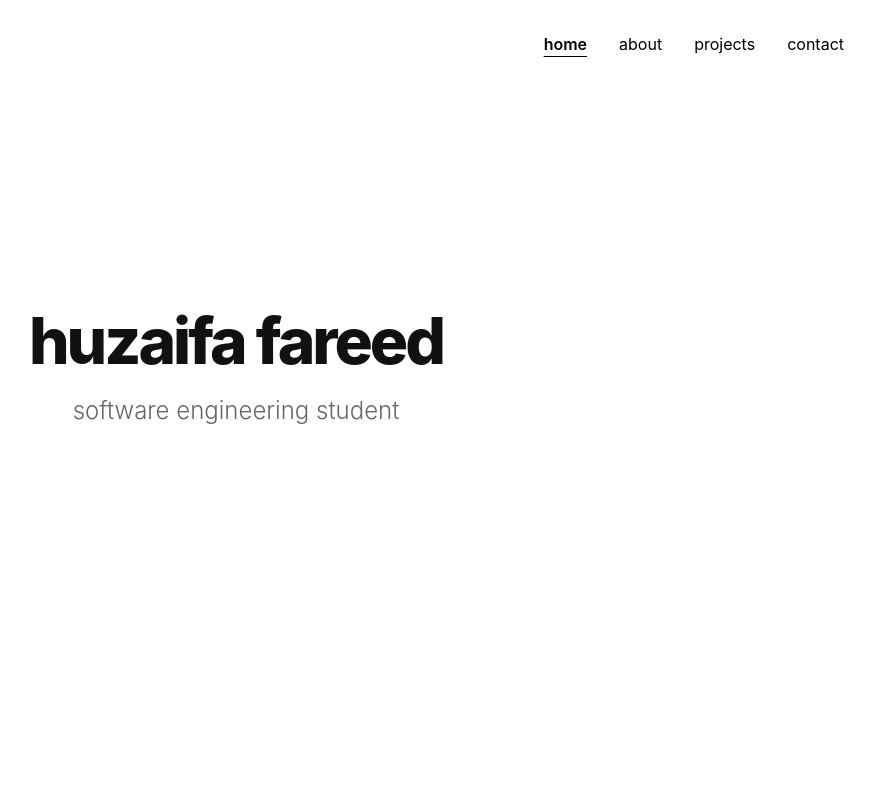
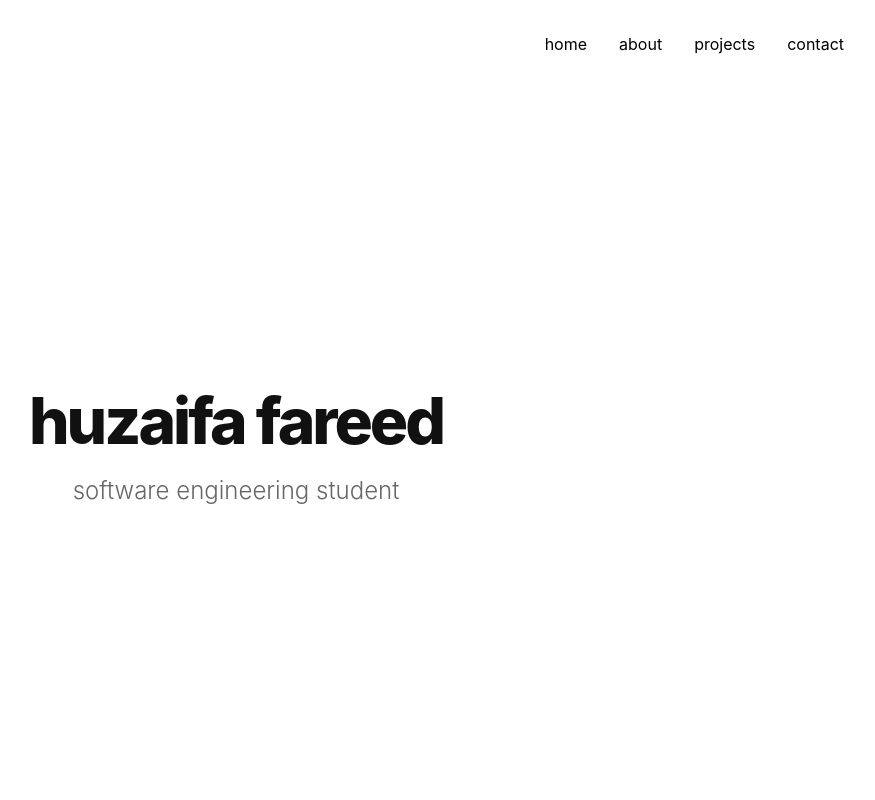
Before and after one commit to zaifnatra/website, a React (Vite) app: page / in a window 1280 px wide. Shown: the top 800 px of the page, without its empty margins (404-1279 px from the left). Built offline with nearby package versions, Linux system fonts and the light colour scheme.

Commit message:
updates
- updated cv
- can just scroll now

```diff
--- a/src/App.jsx
+++ b/src/App.jsx
@@ -1,4 +1,3 @@
-import { BrowserRouter as Router, Routes, Route } from 'react-router-dom';
 import Layout from './components/Layout';
 import Home from './pages/Home';
 import About from './pages/About';
@@ -7,16 +6,12 @@ import Contact from './pages/Contact';
 
 function App() {
   return (
-    <Router basename={import.meta.env.BASE_URL}>
-      <Layout>
-        <Routes>
-          <Route path="/" element={<Home />} />
-          <Route path="/about" element={<About />} />
-          <Route path="/projects" element={<Projects />} />
-          <Route path="/contact" element={<Contact />} />
-        </Routes>
-      </Layout>
-    </Router>
+    <Layout>
+      <Home id="home" />
+      <About id="about" />
+      <Projects id="projects" />
+      <Contact id="contact" />
+    </Layout>
   );
 }
 
--- a/src/components/Layout.jsx
+++ b/src/components/Layout.jsx
@@ -1,14 +1,6 @@
 import Navigation from './Navigation';
-import { useEffect } from 'react';
-import { useLocation } from 'react-router-dom';
 
 const Layout = ({ children }) => {
-    const location = useLocation();
-
-    // Scroll to top on route change
-    useEffect(() => {
-        window.scrollTo(0, 0);
-    }, [location.pathname]);
 
     return (
         <div style={{ minHeight: '100vh', display: 'flex', flexDirection: 'column' }}>
--- a/src/components/Navigation.jsx
+++ b/src/components/Navigation.jsx
@@ -1,13 +1,20 @@
-import { Link, useLocation } from 'react-router-dom';
+
 
 const Navigation = () => {
-  const location = useLocation();
   const links = [
-    { path: '/', label: 'home' },
-    { path: '/about', label: 'about' },
-    { path: '/projects', label: 'projects' },
-    { path: '/contact', label: 'contact' },
+    { path: '#home', label: 'home' },
+    { path: '#about', label: 'about' },
+    { path: '#projects', label: 'projects' },
+    { path: '#contact', label: 'contact' },
   ];
+
+  const handleScroll = (e, path) => {
+    e.preventDefault();
+    const element = document.querySelector(path);
+    if (element) {
+      element.scrollIntoView({ behavior: 'smooth' });
+    }
+  };
 
   return (
     <nav style={{
@@ -21,22 +28,23 @@ const Navigation = () => {
       gap: '2rem',
       zIndex: 100,
       background: 'rgba(255,255,255,0.95)',
-      backdropFilter: 'blur(5px)' // Subtle blur
+      backdropFilter: 'blur(5px)'
     }}>
       {links.map((link) => (
-        <Link
+        <a
           key={link.path}
-          to={link.path}
+          href={link.path}
+          onClick={(e) => handleScroll(e, link.path)}
           style={{
             fontSize: '1rem',
-            fontWeight: location.pathname === link.path ? '600' : '400',
-            textDecoration: location.pathname === link.path ? 'underline' : 'none',
-            textUnderlineOffset: '6px',
-            color: '#000'
+            fontWeight: '400',
+            textDecoration: 'none',
+            color: '#000',
+            cursor: 'pointer'
           }}
         >
           {link.label}
-        </Link>
+        </a>
       ))}
     </nav>
   );
--- a/src/index.css
+++ b/src/index.css
@@ -3,6 +3,10 @@
   --bg-color: #fff;
   --accent-color: #666;
   --font-main: 'Inter', system-ui, Avenir, Helvetica, Arial, sans-serif;
+}
+
+html {
+  scroll-behavior: smooth;
 }
 
 * {
@@ -43,6 +47,13 @@ button {
 }
 
 @keyframes fadeIn {
-  from { opacity: 0; transform: translateY(10px); }
-  to { opacity: 1; transform: translateY(0); }
+  from {
+    opacity: 0;
+    transform: translateY(10px);
+  }
+
+  to {
+    opacity: 1;
+    transform: translateY(0);
+  }
 }
--- a/src/pages/About.jsx
+++ b/src/pages/About.jsx
@@ -21,9 +21,9 @@ const Section = ({ title, content, images }) => (
     </div>
 );
 
-const About = () => {
+const About = ({ id }) => {
     return (
-        <div>
+        <div id={id} style={{ scrollMarginTop: '100px', paddingTop: '2rem' }}>
             <h2 style={{ fontSize: '2.5rem', fontWeight: '800', marginBottom: '3rem', letterSpacing: '-1px' }}>about me</h2>
 
             <Section
--- a/src/pages/Contact.jsx
+++ b/src/pages/Contact.jsx
@@ -1,8 +1,8 @@
 import cv from '../assets/cv.pdf';
 
-const Contact = () => {
+const Contact = ({ id }) => {
     return (
-        <div>
+        <div id={id} style={{ scrollMarginTop: '100px', paddingTop: '2rem', paddingBottom: '4rem' }}>
             <h2 style={{ fontSize: '2.5rem', fontWeight: '800', marginBottom: '3rem', letterSpacing: '-1px' }}>contact</h2>
 
             <div style={{ maxWidth: '600px' }}>
--- a/src/pages/Home.jsx
+++ b/src/pages/Home.jsx
@@ -1,12 +1,13 @@
-const Home = () => {
+const Home = ({ id }) => {
     return (
-        <div style={{
-            height: '60vh',
+        <div id={id} style={{
+            minHeight: '80vh', /* Changed from fixed height to min-height for better scroll feel */
             display: 'flex',
             flexDirection: 'column',
             justifyContent: 'center',
             alignItems: 'center',
-            textAlign: 'center'
+            textAlign: 'center',
+            scrollMarginTop: '100px'
         }}>
             <h1 style={{ fontSize: 'clamp(3rem, 5vw, 4.5rem)', fontWeight: '800', marginBottom: '1rem', letterSpacing: '-3px', lineHeight: '1.1' }}>
                 huzaifa fareed
--- a/src/pages/Projects.jsx
+++ b/src/pages/Projects.jsx
@@ -79,7 +79,7 @@ const Project = ({ title, desc, stack, images, githubLink, downloadLink, liveLin
     </div >
 );
 
-const Projects = () => {
+const Projects = ({ id }) => {
     const projects = [
         {
             title: 'heroes journey',
@@ -108,7 +108,7 @@ const Projects = () => {
     ];
 
     return (
-        <div>
+        <div id={id} style={{ scrollMarginTop: '100px', paddingTop: '2rem' }}>
             <h2 style={{ fontSize: '2.5rem', fontWeight: '800', marginBottom: '3rem', letterSpacing: '-1px' }}>projects</h2>
             <div style={{ display: 'grid', gridTemplateColumns: '1fr', gap: '0' }}>
                 {projects.map((p) => (
```
Also changed, not shown: 1 other file (tests, documents, lock files or other folders).
